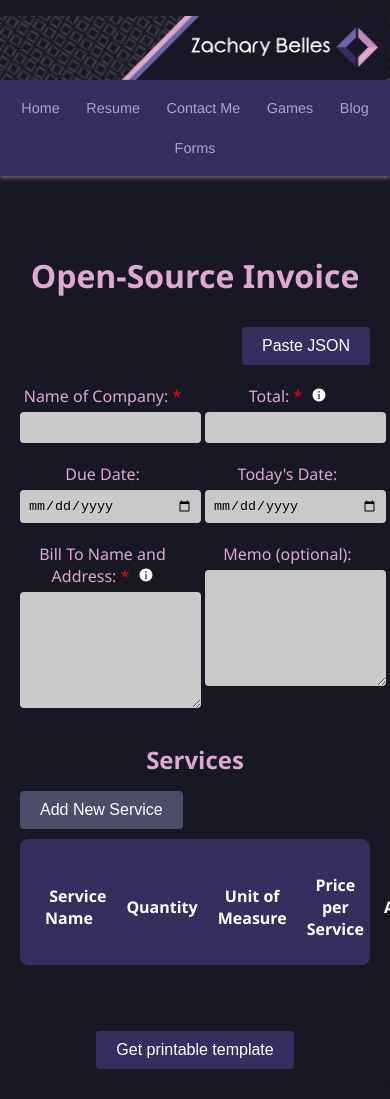
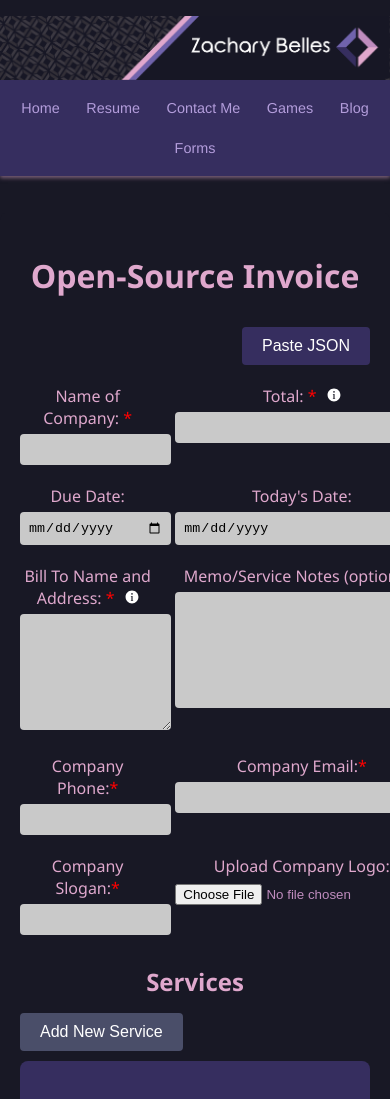
Before and after one commit to zmbelles/personal-site-v2, a Vue app: page /forms/invoice in a window 390 px wide. Shown: the top 1099 px of the page. Built offline with nearby package versions, Linux system fonts and the light colour scheme.

Commit message:
Remove Hard coding
- Removed hard coding from the logo, company email, and company phone
- add memo to PDF

```diff
--- a/src/components/forms/invoice/Invoice_View.vue
+++ b/src/components/forms/invoice/Invoice_View.vue
@@ -39,11 +39,29 @@
           </div>
 
           <div class="form-group">
-            <label for="memo">Memo (optional):</label>
+            <label for="memo">Memo/Service Notes (optional):</label>
             <textarea id="memo" v-model="invoice.memo"></textarea>
           </div>
+          <div class="form-group">
+            <label for="memo">Company Phone:<span class="required">*</span></label>
+            <input type="tel" id="customerPhone" pattern="[0-9]{3}-[0-9]{2}-[0-9]{3}" v-model="invoice.companyPhone" />
+          </div>
+          <div class="form-group">
+            <label for="memo">Company Email:<span class="required">*</span></label>
+            <input type="email" id="customerEmail" v-model="invoice.companyEmail" />
+          </div>
+          <div class="form-group">
+            <label for="memo">Company Slogan:<span class="required">*</span></label>
+            <input type="text" id="slogan" v-model="invoice.slogan" />
+          </div>
+          <div class="form-group">
+            <label for="companyLogo">Upload Company Logo:</label>
+            <input type="file" id="companyLogo" @change="handleLogoUpload" accept="image/*" />
+            <div v-if="invoice.logoDataUrl" class="logo-preview">
+              <img :src="invoice.logoDataUrl" alt="Company Logo" />
+            </div>
+          </div>
         </div>
-
         <div class="services-section">
           <h2>Services</h2>
           <button type="button" @click="addService" class="add-button">Add New Service</button>
@@ -116,6 +134,14 @@
       },
       generatePDF() {
         console.log("Generating PDF...", this.invoice);
+
+        if (!this.invoice.todaysDate) {
+          const today = new Date();
+          const yyyy = today.getFullYear();
+          const mm = String(today.getMonth() + 1).padStart(2, '0'); // Month is 0-based
+          const dd = String(today.getDate()).padStart(2, '0');
+          this.invoice.todaysDate = `${yyyy}-${mm}-${dd}`;
+        }
         invoiceFactory(this.invoice);
       },
       showInfo(field) {
@@ -249,6 +275,19 @@
 
         selection.removeAllRanges();
         selection.addRange(range);
+      },
+      handleLogoUpload(event) {
+        const file = event.target.files[0];
+        if (!file) return;
+
+        const reader = new FileReader();
+        reader.onload = (e) => {
+          this.invoice.logoDataUrl = e.target.result;
+        };
+        reader.readAsDataURL(file);
+      },
+      addCompanyPhone() {
+
       }
     },
     watch: {
@@ -297,6 +336,8 @@
   input[type="text"],
   input[type="number"],
   input[type="date"],
+  input[type="tel"],
+  input[type="email"],
   textarea {
     width: 100%;
     padding: 8px;
@@ -305,6 +346,7 @@
     background-color: rgb(201, 201, 201);
     color: black;
   }
+
 
   textarea {
     height: 100px;
--- a/src/components/forms/invoice/invoice_Class.js
+++ b/src/components/forms/invoice/invoice_Class.js
@@ -8,6 +8,10 @@ class Invoice {
         this.dueDate = null;
         this.todaysDate = null;
         this.memo = '';
+        this.slogan = '';
+        this.companyPhone = '';
+        this.companyEmail = '';
+        this.logoDataUrl = '';
     }
 
     setDueDate(date) {
--- a/src/components/forms/invoice/invoice_Factory.js
+++ b/src/components/forms/invoice/invoice_Factory.js
@@ -8,7 +8,10 @@ export async function invoiceFactory(invoice) {
         <!-- Header Section -->
         <div class="header" style="display: flex; justify-content: center; align-services: center; position: relative; height: 100px;">
           <div class="logo-container" style="position: absolute; top: 0; left: 0; margin: 10px;">
-            <img src="${new URL('@/assets/Ryan_Logo.png', import.meta.url)}" alt="Company Logo" style="width: 200px; height: auto;">
+          <img
+            src="${invoice.logoDataUrl || new URL('@/assets/Ryan_Logo.png', import.meta.url)}"
+            alt="Company Logo"
+            style="max-width: 250px; max-height: 100px; width: auto; height: auto; object-fit: contain; display: block;">
           </div>
           <div class="invoice-title" style="font-size: 22px; font-weight: bold;">INVOICE</div>
         </div>
@@ -67,16 +70,26 @@ export async function invoiceFactory(invoice) {
         <div class="total" style="margin-top: 20px; text-align: right;">
           <p><strong>Total:</strong> $${invoice.total.toFixed(2)}</p>
         </div>
-
+        <!-- Memo / Notes Section -->
+        <div class="notes-section" style="margin-top: 30px; border: 1px solid #ccc; padding: 15px; background-color: #fafafa;">
+          <strong>Notes:</strong>
+          <p style="margin-top: 8px; white-space: pre-wrap;">
+            ${invoice.memo || '—'}
+          </p>
+        </div>
         <!-- Footer Section -->
         <div class="footer" style="background-color: #f4f4f4; padding: 15px; text-align: center; margin-top: 30px; border-top: 2px solid #333333; box-shadow: 0px -2px 5px rgba(0, 0, 0, 0.1);">
-          <div class="footer-content" style="font-size: 10pt; color: #000000; font-weight: bold; margin-bottom: 10px;">
-            World Famous Plumbing <br>
-            If you have any questions about this invoice, please contact us at: <br>
-            <strong>Email:</strong> ryan.p.penman@gmail.com | <strong>Phone:</strong> (630) 715-5857
+          <div class="footer-content" style="font-size: 10pt; color: #000000; margin-bottom: 10px; line-height: 1.4; text-align: center;">
+            <p>${invoice.companyName}</p>
+            <p style="font-weight: bold;">If you have any questions about this invoice, please contact us at:</p>
+            <p>
+              <span style="font-weight: bold;">Email:</span> ${invoice.companyEmail}
+              &nbsp;|&nbsp;
+              <span style="font-weight: bold;">Phone:</span> ${invoice.companyPhone}
+            </p>
           </div>
           <div class="footer-slogan" style="font-size: 12pt; font-weight: bold; color: #0073e6;">
-            "Saving the day, one pipe at a time."
+            ${invoice.slogan}
           </div>
         </div>
       </div>
@@ -87,7 +100,7 @@ export async function invoiceFactory(invoice) {
   html2pdf()
     .set({
       margin: 0,
-      filename: 'invoice.pdf',
+      filename: `${invoice.companyName}_invoice.pdf`,
       html2canvas: { scale: 2 },
       jsPDF: { orientation: 'portrait' },
     })
```
